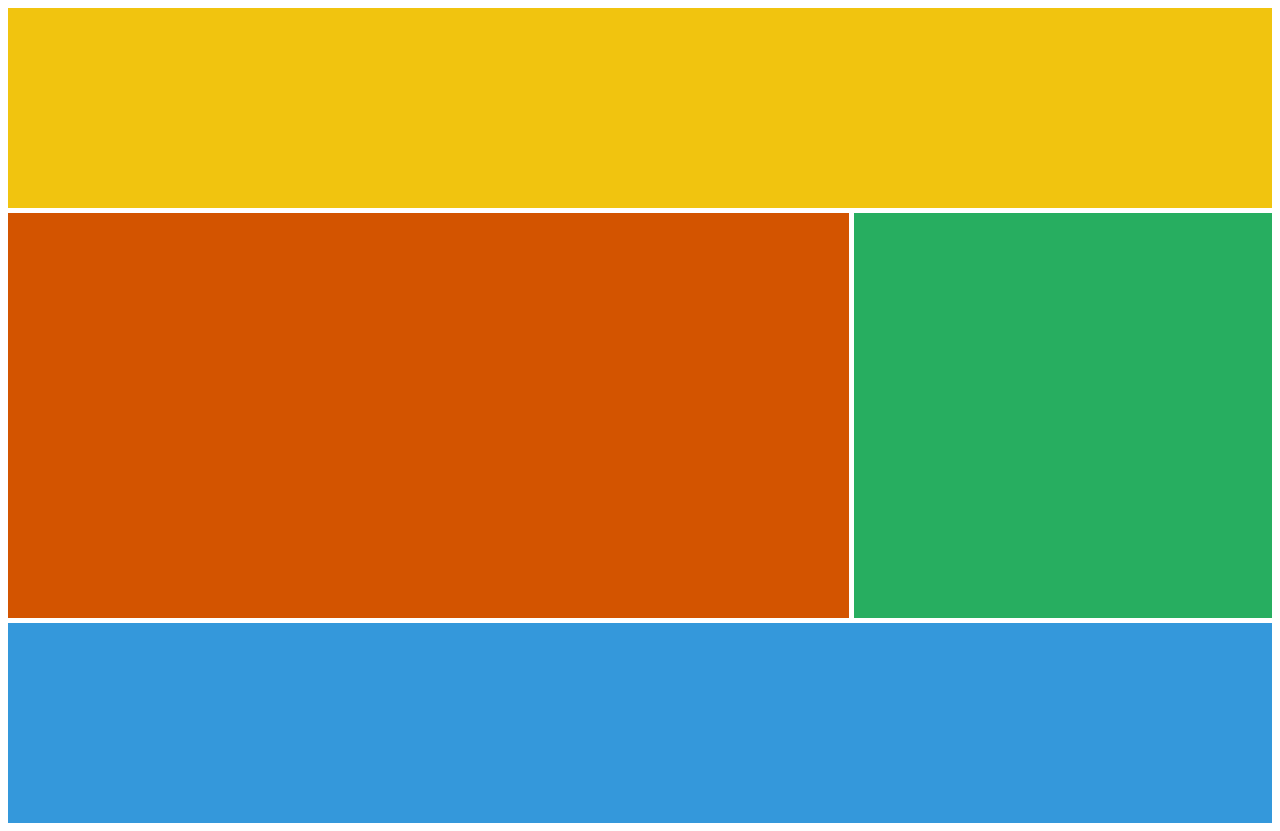
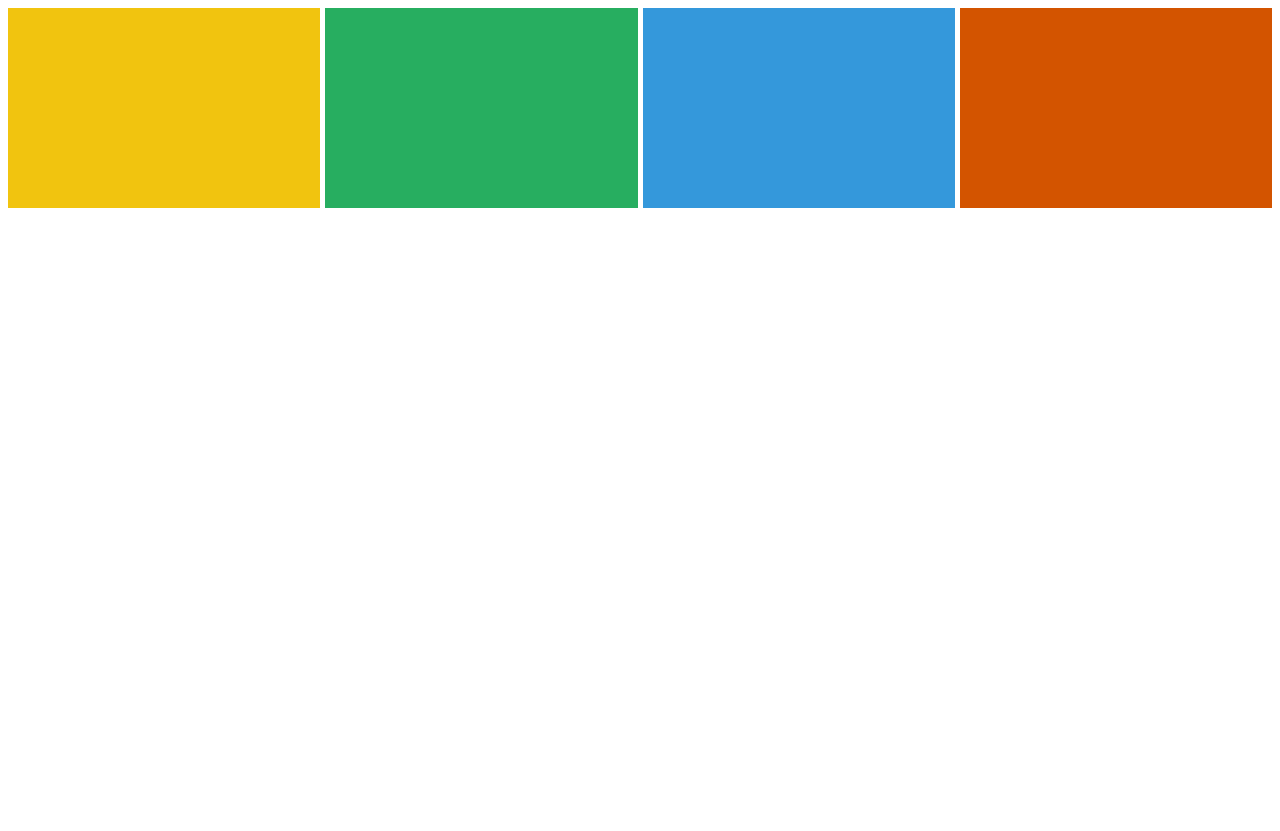
Before and after one commit to ChungsikPark/css_practice, a plain HTML site: page grid.html in a window 1280 px wide. After the commit the page ends 800 px from the top, so only its background shows below. Drawn offline with Linux system fonts and the light colour scheme.

Commit message:
grid fr and repeat

```diff
--- a/grid.html
+++ b/grid.html
@@ -10,25 +10,21 @@
         display: grid;
         grid-auto-rows: 200px;
         grid-gap: 5px;
-        grid-template-areas: "header header header" "content content sidebar" "content content sidebar" "footer footer footer";
+        grid-template-columns: repeat(4, 1fr);
       }
       .first {
-        grid-area: header;
         background-color: #f1c40f;
       }
 
       .second {
-        grid-area: sidebar;
         background-color: #27ae60;
       }
 
       .third {
-        grid-area: footer;
         background-color: #3498db;
       }
 
       .fourth {
-        grid-area: content;
         background-color: #d35400;
       }
     </style>
```
Also changed, not shown: README.md.
